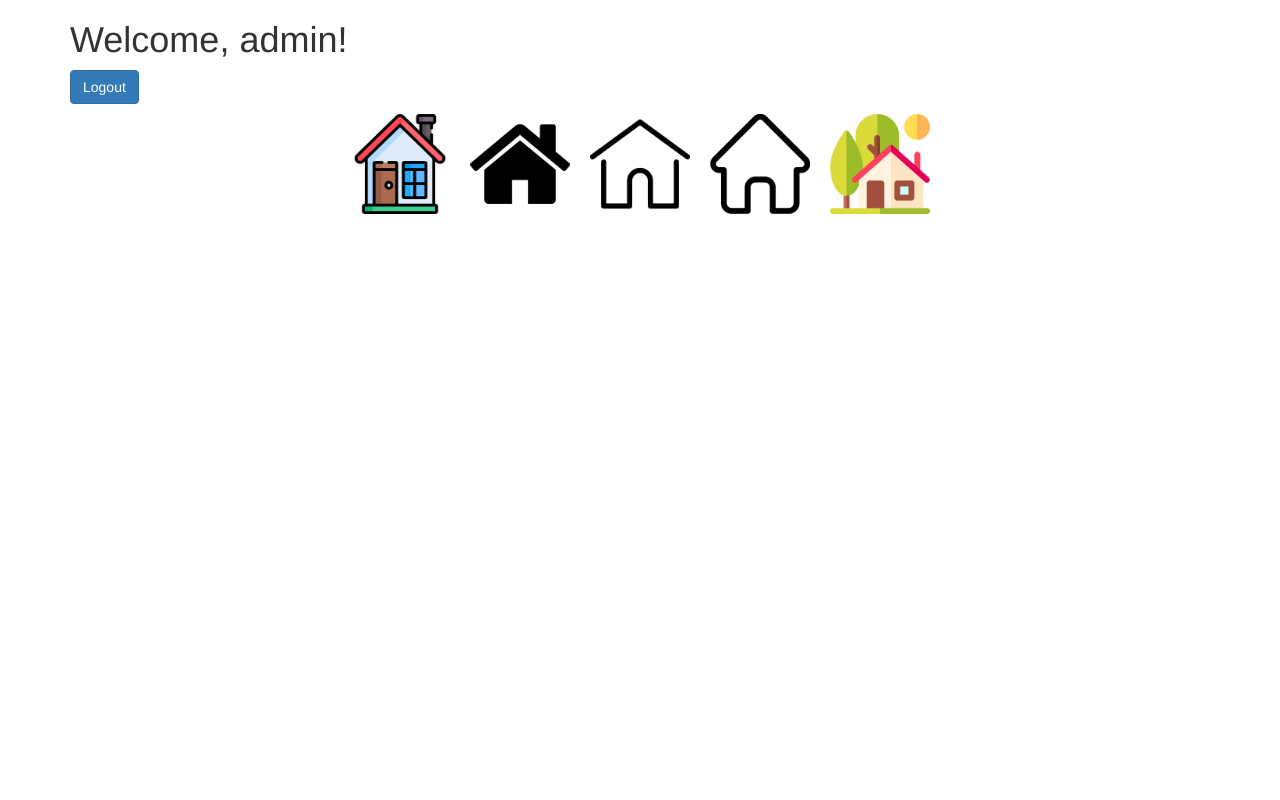
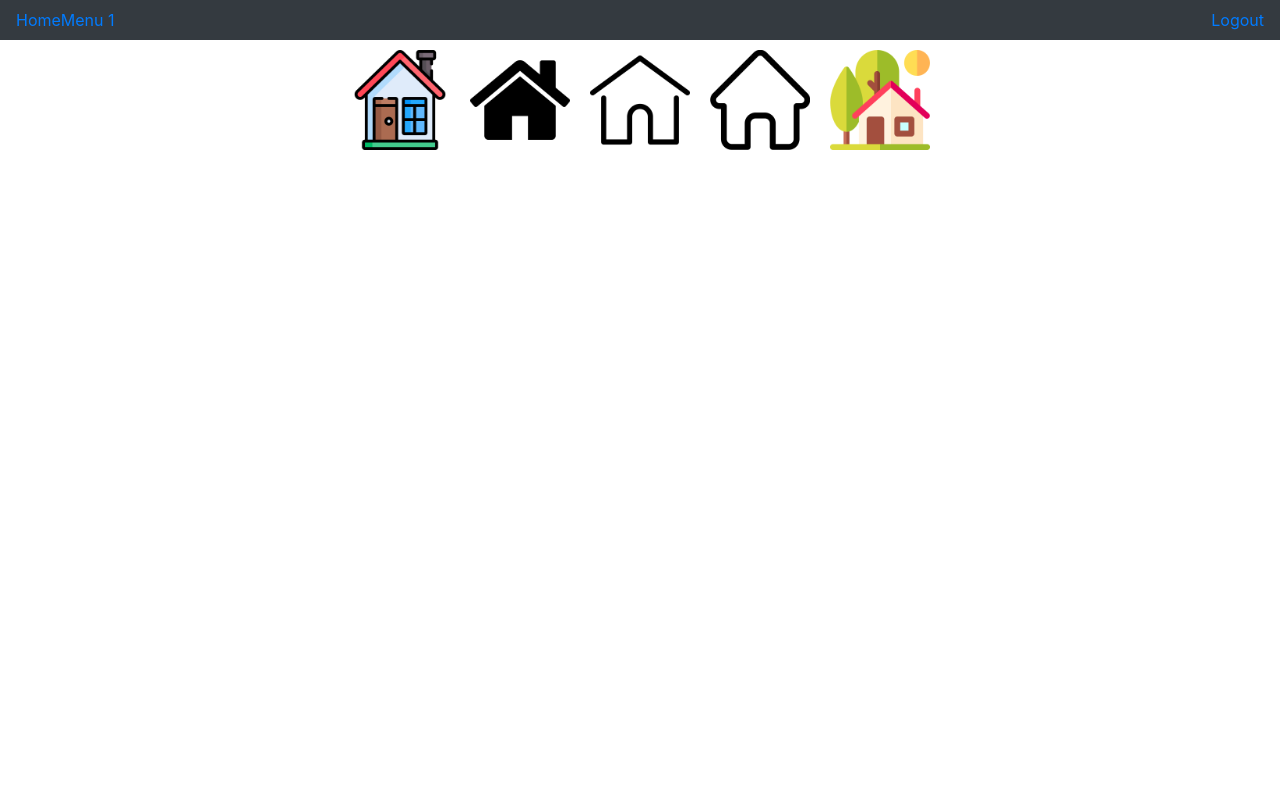
Before and after one commit to Thawat09/showTag, a PHP site: page /views/index.php in a window 1280 px wide. Run offline with PHP 8.4, Linux system fonts and the light colour scheme.

Commit message:
เพิ่ม script logout

```diff
--- a/css/styles.css
+++ b/css/styles.css
@@ -11,3 +11,23 @@
     width: 100px;
     height: 100px;
 }
+
+.centered {
+    position: absolute;
+    top: 50%;
+    left: 50%;
+    transform: translate(-50%, -50%);
+}
+
+html,
+body {
+    height: 100%;
+    margin: 0;
+    padding: 0;
+}
+
+.container {
+    height: 70%;
+    display: flex;
+    align-items: center;
+}
--- a/index.php
+++ b/index.php
@@ -1,4 +1,5 @@
 <?php
 
 include 'models/index_model.php';
+include 'models/logout_model.php';
 include 'views/index.php';
--- /dev/null
+++ b/javascript/logout.js
@@ -0,0 +1,13 @@
+document.getElementById('logoutBtn').addEventListener('click', function () {
+    var xhr = new XMLHttpRequest();
+    xhr.open('POST', 'models/logout_model.php', true);
+    xhr.setRequestHeader('Content-type', 'application/x-www-form-urlencoded');
+    xhr.onload = function () {
+        if (xhr.status === 200) {
+            window.location.href = 'login.php';
+        } else {
+            console.log('เกิดข้อผิดพลาดในการออกจากระบบ');
+        }
+    };
+    xhr.send('logout=true');
+});
--- /dev/null
+++ b/models/logout_model.php
@@ -0,0 +1,5 @@
+<?php
+if (isset($_POST['logout'])) {
+    session_destroy();
+    exit;
+}
--- a/views/index.php
+++ b/views/index.php
@@ -1,23 +1,20 @@
-<?php
-ini_set('display_errors', 1);
-error_reporting(E_ALL);
-?>
 <!DOCTYPE html>
 <html>
 
 <head>
     <title>Home</title>
-    <link rel="stylesheet" href="https://maxcdn.bootstrapcdn.com/bootstrap/3.3.7/css/bootstrap.min.css">
+    <link rel="stylesheet" href="https://cdn.jsdelivr.net/npm/bootstrap@4.0.0/dist/css/bootstrap.min.css" integrity="sha384-Gn5384xqQ1aoWXA+058RXPxPg6fy4IWvTNh0E263XmFcJlSAwiGgFAW/dAiS6JXm" crossorigin="anonymous">
     <link rel="icon" href="./public/favicon.ico" type="image/x-icon">
     <link rel="stylesheet" href="./css/styles.css">
 </head>
 
 <body>
-    <div class="container">
-        <h1>Welcome, admin!</h1>
-        <form action="" method="post">
-            <button type="submit" name="logout" class="btn btn-primary">Logout</button>
-        </form>
+    <div class="navbar navbar-dark bg-dark">
+        <a class="active" href="#">Home</a>
+        <a href="#">Menu 1</a>
+        <div class="topnav-right ml-auto">
+            <a href="#" id="logoutBtn">Logout</a>
+        </div>
     </div>
     <div class="rich-menu">
         <div class="menu-item">
@@ -37,7 +34,7 @@ error_reporting(E_ALL);
         </div>
     </div>
 
-    <!-- <script src="./javascript/script.js"></script> -->
+    <script src="./javascript/logout.js"></script>
 </body>
 
 </html>
```
Also changed, not shown: models/index_model.php (+4 -8 lines), views/login.php (+9 -4 lines), javascript/sweetAlert.js (renamed from javascript/script.js).
